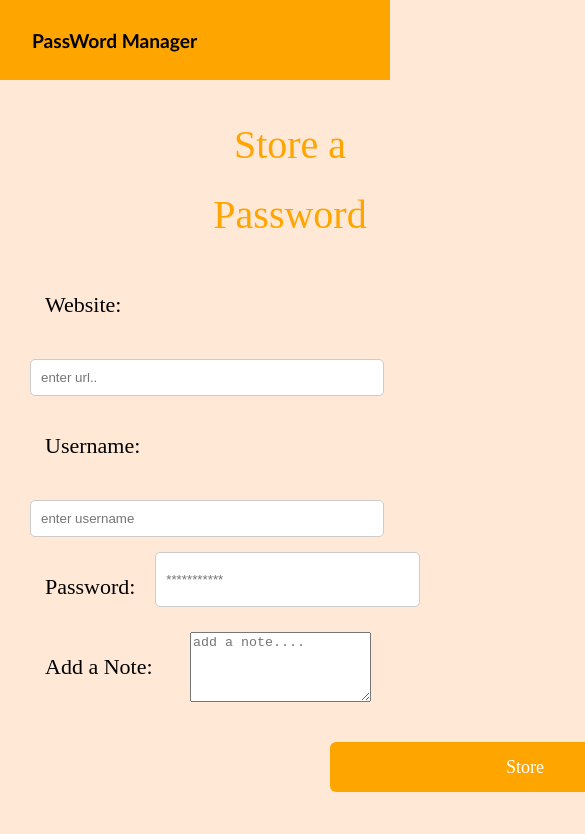
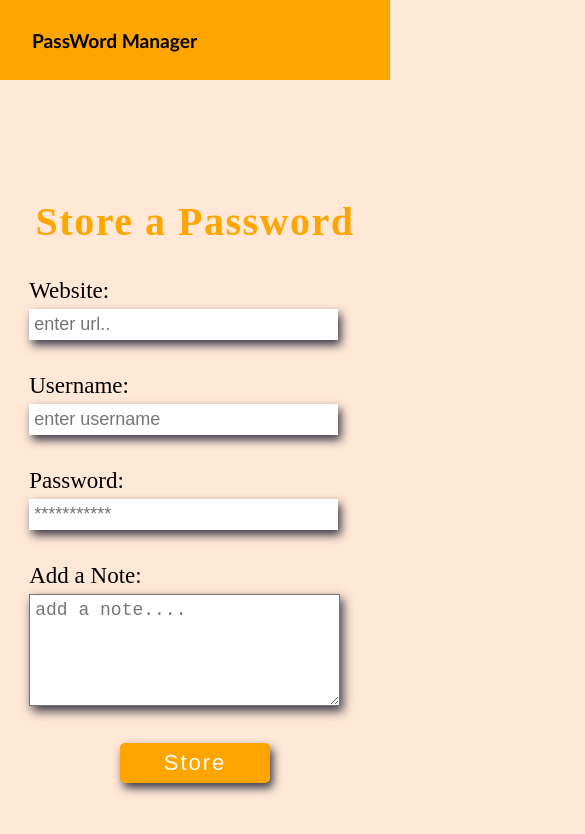
Before and after one commit to akhil1g/PasswordManager, a React (Create React App) app in the folder client-side/: page /Store in a window 390 px wide. Shown: the top 834 px of the page, 585 px wide, since content can reach past the window. Built offline with nearby package versions, Linux system fonts and the light colour scheme; the HTML template or start-up script is replaced by a standard one.

Commit message:
responsive store page

```diff
--- a/client-side/src/pages/StorePage/Store.jsx
+++ b/client-side/src/pages/StorePage/Store.jsx
@@ -56,7 +56,7 @@ function Store() {
             onChange={handleChange}
           />
         </div>
-        <div className="sub">
+        <div className="sub-store-container">
           <label className="store-label">Password: </label>
           <input
             className="store-input"
@@ -68,10 +68,11 @@ function Store() {
             onChange={handleChange}
           />
         </div>
-        <div className="sub">
+        <div className="sub-store-container">
           <label className="store-label">Add a Note: </label>
           <textarea
-            className="store-input"
+            className="store-add-note"
+            rows="5"
             type="text"
             id="note"
             placeholder="add a note...."
--- a/client-side/src/pages/StorePage/store.css
+++ b/client-side/src/pages/StorePage/store.css
@@ -1,61 +1,97 @@
 body {
     background-color: #ffe8d6;
+    background-size: cover;
     margin: 0;
     padding: 0;
   }
-  .container {
+  .store-container {
     display: flex;
+    flex-direction: column;
+    align-items: center;
     justify-content: center;
+    height: 100vh;
+  }
+  .store-form {
+    display: flex;
+    flex-direction: column;
     align-items: center;
-    margin-top: 70px;
+    width: 60%;
+    height: 70%;
+    padding: 3%;
   }
-
-  form {
-    width: 600px;
-    line-height: 70px;
-    background-color: #ffe8d6;
-    padding: 30px;
-    border-radius: 10px;
-    align-items: center;
-  }
-
-  h2 {
+  .store-heading {
+    font-family: "Bacasime Antique", serif;
+    letter-spacing: 1.5px;
     color: orange;
     text-align: center;
-    margin: 0 0 20px 130px;
     font-size: 40px;
-    font-family: "Bacasime Antique", serif;
-    font-weight: 200;
   }
-
-  .sub {
+  .sub-store-container {
     display: flex;
-    margin-bottom: 10px;
+    justify-content: left;
+    width: 100%;
+    margin-bottom: 3%;
   }
-  label {
-    margin-inline: 15px;
-    width: 130px;
-    font-size: 22px;
-    font-family: "Bacasime Antique", serif;
-    font-weight: 30;
+  .store-label {
+    width: 15%;
+    text-align: left;
+    font-size: 23px;
+    padding-right: 10px;
   }
-  input {
-    width: 85%;
-    padding: 10px;
-    margin-bottom: 15px;
-    border-radius: 5px;
-    border: 1px solid #ccc;
+  .store-input {
+    margin-left: 0;
+    padding: 5px;
+    width: 75%;
+    font-size: 18px;
+    border: none;
+    box-shadow: 3px 5px 10px #393646;
   }
-
-  button {
-    width: 25%;
-    padding: 10px;
+  .store-add-note {
+    padding: 5px;
+    width: 75%;
+    font-size: 18px;
+    box-shadow: 3px 5px 10px #393646;
+  }
+  .store-button {
+    margin-top: 1%;
+    width: 200px;
+    height: 40px;
     background-color: orange;
     color: white;
+    border-radius: 5px;
     border: none;
-    border-radius: 5px;
     cursor: pointer;
-    margin-left: 300px;
-    font-size: 30px;
-    font-family: "Bacasime Antique", serif;
+    font-size: 22px;
+    letter-spacing: 2px;
+    box-shadow: 3px 5px 10px #393646;
   }
+  .store-button:hover {
+    background-color: white;
+    color: black;
+  }
+  @media (max-width: 640px) {
+    .store-form {
+      width: 85%;
+      height: 80%;
+    }
+    .sub-store-container {
+      display: flex;
+      flex-direction: column;
+      justify-content: center;
+      width: 100%;
+      margin-bottom: 10%;
+    }
+    .store-label {
+      width: 100%;
+      margin-bottom: 5px;
+    }
+    .store-input {
+      width: 90%;
+    }
+    .store-add-note {
+      width: 90%;
+    }
+    .store-button {
+      width: 150px;
+    }
+  }
```
